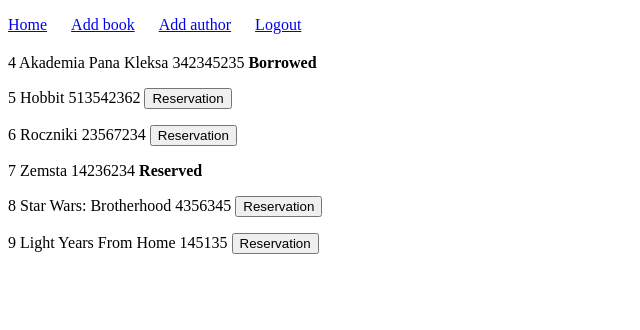
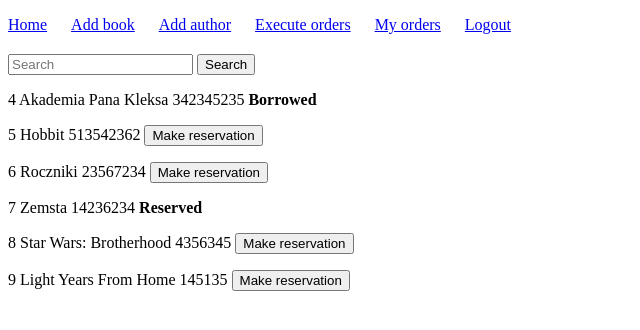
Before and after one commit to KWojcik243/LibrarySystem, a Django app: page / in a window 1280 px wide. Shown: the top 330 px of the page, without its empty margins (0-640 px from the left). Run offline with Django 4.2, Linux system fonts and the light colour scheme; a user stored in the database is signed in; data comes from the database, SQL or seed files in the repository; both versions use the stored data as it was after the commit.

Commit message:
Own orders site

```diff
--- a/Library_system/templates/add_author.html
+++ b/Library_system/templates/add_author.html
@@ -11,6 +11,8 @@
       <li><a href="/">Home</a></li>
       <li><a href="/add_book/">Add book</a></li>
       <li><a href="/add_author/">Add author</a></li>
+      <li><a href="/order_exec/">Execute orders</a></li>
+      <li><a href="/my_orders/">My orders</a></li>
       <li><a href="/logout/">Logout</a></li>
     </ul>
     <form method="POST" action="{% url 'add_author' %}">
--- a/Library_system/templates/home.html
+++ b/Library_system/templates/home.html
@@ -13,15 +13,21 @@
       <li><a href="/">Home</a></li>
       <li><a href="/add_book/">Add book</a></li>
       <li><a href="/add_author/">Add author</a></li>
+      <li><a href="/order_exec/">Execute orders</a></li>
+      <li><a href="/my_orders/">My orders</a></li>
       <li><a href="/logout/">Logout</a></li>
     </ul>
+    <form method="POST" action="{% url 'search' %}">
+        {% csrf_token %}
+        <input name="search" placeholder="Search"/>
+        <button type="submit" class="btn btn-primary" name="srch">Search</button>
+    </form>
     <form method="POST" action="{% url 'reservation' %}">
-        {% csrf_token %}
         {%  for item in all %}
             <p>
                 {{ item.id }} {{ item.name }} {{item.isbn}}
                 {% if item.status == 0 %}
-                    <button type="submit" class="btn btn-primary" name="reservation" value={{ item.id }}>Reservation</button>
+                    <button type="submit" class="btn btn-primary" name="reservation" value={{ item.id }}>Make reservation</button>
                 {% endif %}
                 {% if item.status == 1 %}
                     <strong>
--- a/Library_system/templates/order_exec.html
+++ b/Library_system/templates/order_exec.html
@@ -13,6 +13,8 @@
       <li><a href="/">Home</a></li>
       <li><a href="/add_book/">Add book</a></li>
       <li><a href="/add_author/">Add author</a></li>
+      <li><a href="/order_exec/">Execute orders</a></li>
+      <li><a href="/my_orders/">My orders</a></li>
       <li><a href="/logout/">Logout</a></li>
     </ul>
     <form method="POST" action="{% url 'order_exec' %}">
--- a/Library_system/urls.py
+++ b/Library_system/urls.py
@@ -12,4 +12,6 @@ urlpatterns = [
     path('delete_author/', views.delete_author, name="delete_author"),
     path('reservation/', views.reservation, name="reservation"),
     path('order_exec/', views.order_exec, name="order_exec"),
+    path('search/', views.search, name="search"),
+    path('my_orders/', views.my_orders, name="my_orders"),
 ]
--- a/Library_system/views.py
+++ b/Library_system/views.py
@@ -1,5 +1,7 @@
 from django.contrib.auth import authenticate, login, logout
 from django.contrib.auth.decorators import login_required
+from django.db.models.functions import Concat
+from django.db.models import Value
 from django.shortcuts import render, redirect
 from .forms import CreateUserForm, BookForm, AuthorForm
 from .models import Book, Author, Order
@@ -7,10 +9,25 @@ from django.contrib.auth.models import User
 from django.contrib import messages
 from datetime import datetime, timedelta
 
-#TOODOO order_exec empty push
+
+# TOODOO order_exec empty push
+# Cancel reservation
+# Add permisions
 @login_required(login_url='login')
 def home(request):
     all_books = Book.objects.all
+    return render(request, 'home.html', {'all': all_books})
+
+
+def search(request):
+    search = request.POST.get('search')
+    queryset = Author.objects.annotate(search_name=Concat('name', Value(' '), 'surname')).filter(search_name__icontains=search).values_list('id', flat=True)
+    list=[]
+    for dic in queryset.values():
+        list.append(int(dic['id']))
+    books_by_author = Book.objects.filter(author_id__id__in=list)
+    books_by_name = Book.objects.filter(name__icontains=search)
+    all_books = books_by_author | books_by_name
     return render(request, 'home.html', {'all': all_books})
 
 
@@ -71,6 +88,15 @@ def register_page(request):
 
 
 @login_required(login_url='login')
+def my_orders(request):
+    current_user = request.user
+    orders = Order.objects.filter(user_id_id=current_user.id)\
+        .values('book_id_id__name', 'action_start_time', 'action_end_time', 'type')
+    return render(request, 'my_orders.html', {'orders': orders})
+
+
+
+@login_required(login_url='login')
 def add_book(request):
     form = BookForm()
     all_authors = Author.objects.all
@@ -80,7 +106,7 @@ def add_book(request):
         if form.is_valid():
             author = request.POST.get('author')
             book = form.save(commit=False)
-            book.author_id = Author.objects.get(id=author)
+            book.author_id = Author.objects.get(id=author.split(' ')[0])
             book.save()
         else:
             messages.error(request, form.errors)
@@ -172,7 +198,7 @@ def order_exec(request):
         return render(request, 'order_exec.html',
                       {'books': books_av, 'users': all_user, 'order': all_order, 'choosen_user': user})
 
-
+@login_required(login_url='login')
 def logout_user(request):
     logout(request)
     return redirect('login')
--- a/djangoProject/settings.py
+++ b/djangoProject/settings.py
@@ -37,6 +37,7 @@ INSTALLED_APPS = [
     'django.contrib.sessions',
     'django.contrib.messages',
     'django.contrib.staticfiles',
+    'background_task',
     'Library_system',
 ]
 
```
Also changed, not shown: Library_system/tasks.py (added, +11 -0 lines), Library_system/templates/add_book.html (+6 -3 lines), Library_system/templates/my_orders.html (added, +37 -0 lines), db.sqlite3.
